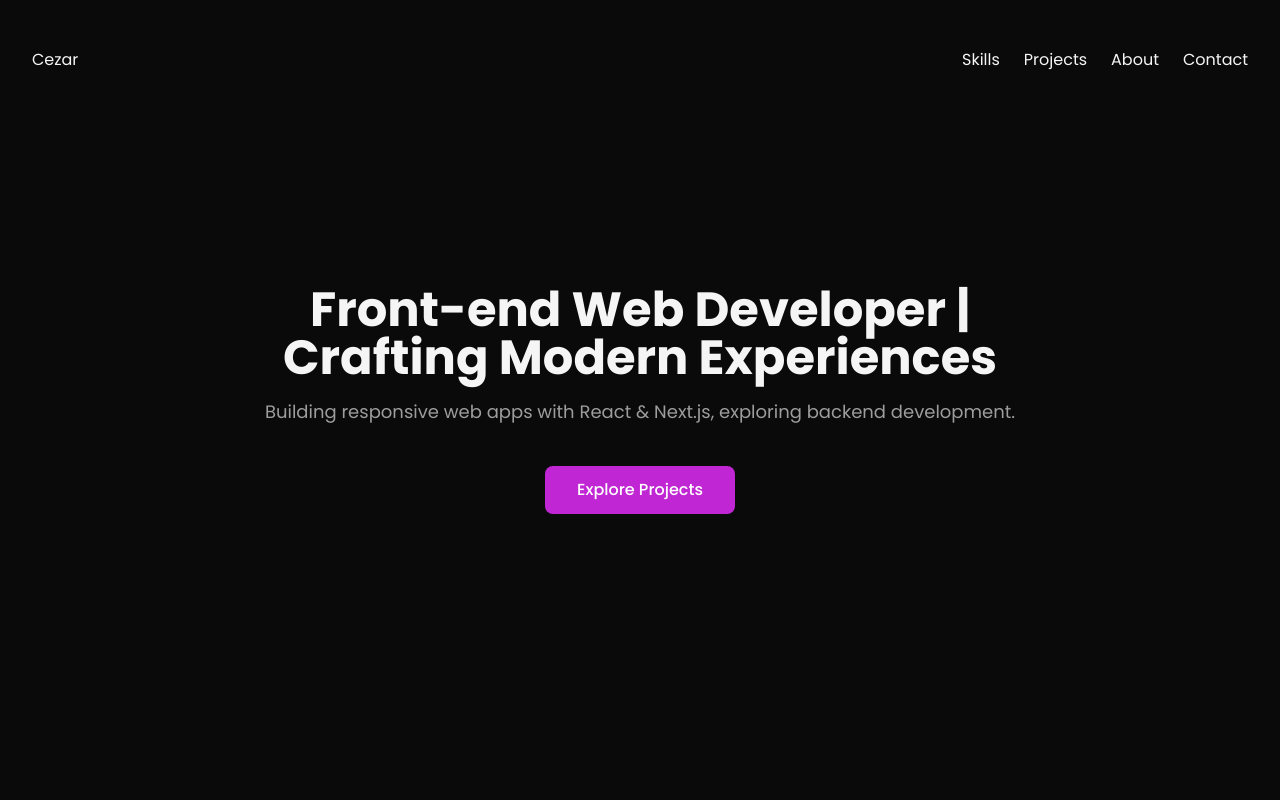
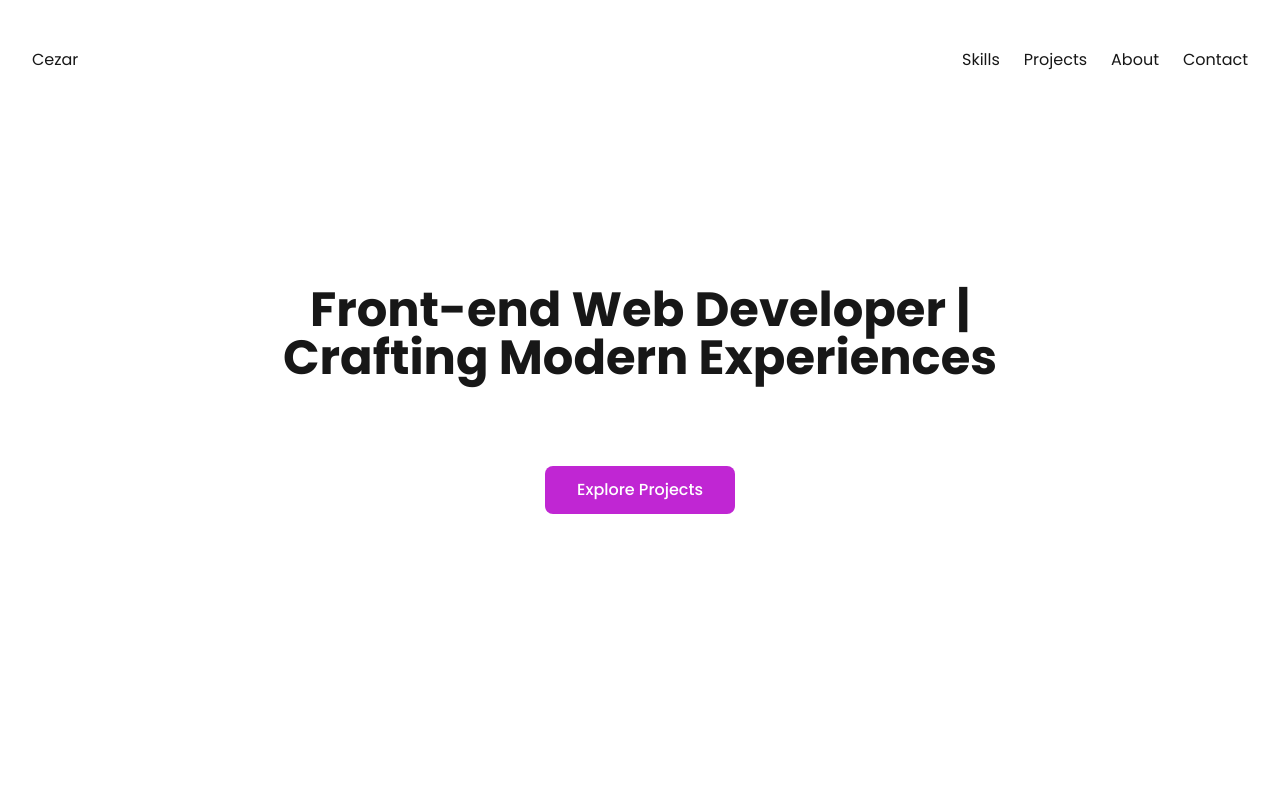
Before and after one commit to sezaru-dev/portfolio-website-v2, a Next.js app: page / in a window 1280 px wide. Shown: the top 800 px of the page. Built offline with nearby package versions, Linux system fonts and the light colour scheme.

Commit message:
refactor(global-css): uncomment the default styles

```diff
--- a/src/app/globals.css
+++ b/src/app/globals.css
@@ -2,7 +2,7 @@
 @tailwind components;
 @tailwind utilities;
 
-/* :root {
+:root {
   --background: #ffffff;
   --foreground: #171717;
 }
@@ -18,7 +18,7 @@ body {
   color: var(--foreground);
   background: var(--background);
   font-family: Arial, Helvetica, sans-serif;
-} */
+}
 
 @layer utilities {
   .text-balance {
@@ -26,11 +26,11 @@ body {
   }
 }
 
-@layer base{
+/* @layer base{
   body{
-    @apply bg-neutral-950 text-neutral-100
+    @apply bg-neutral-100 text-neutral-800
   }
-}
+} */
 
 .wrapper{
   @apply max-w-[1440px] mx-auto px-4 md:px-6 lg:px-8
```
